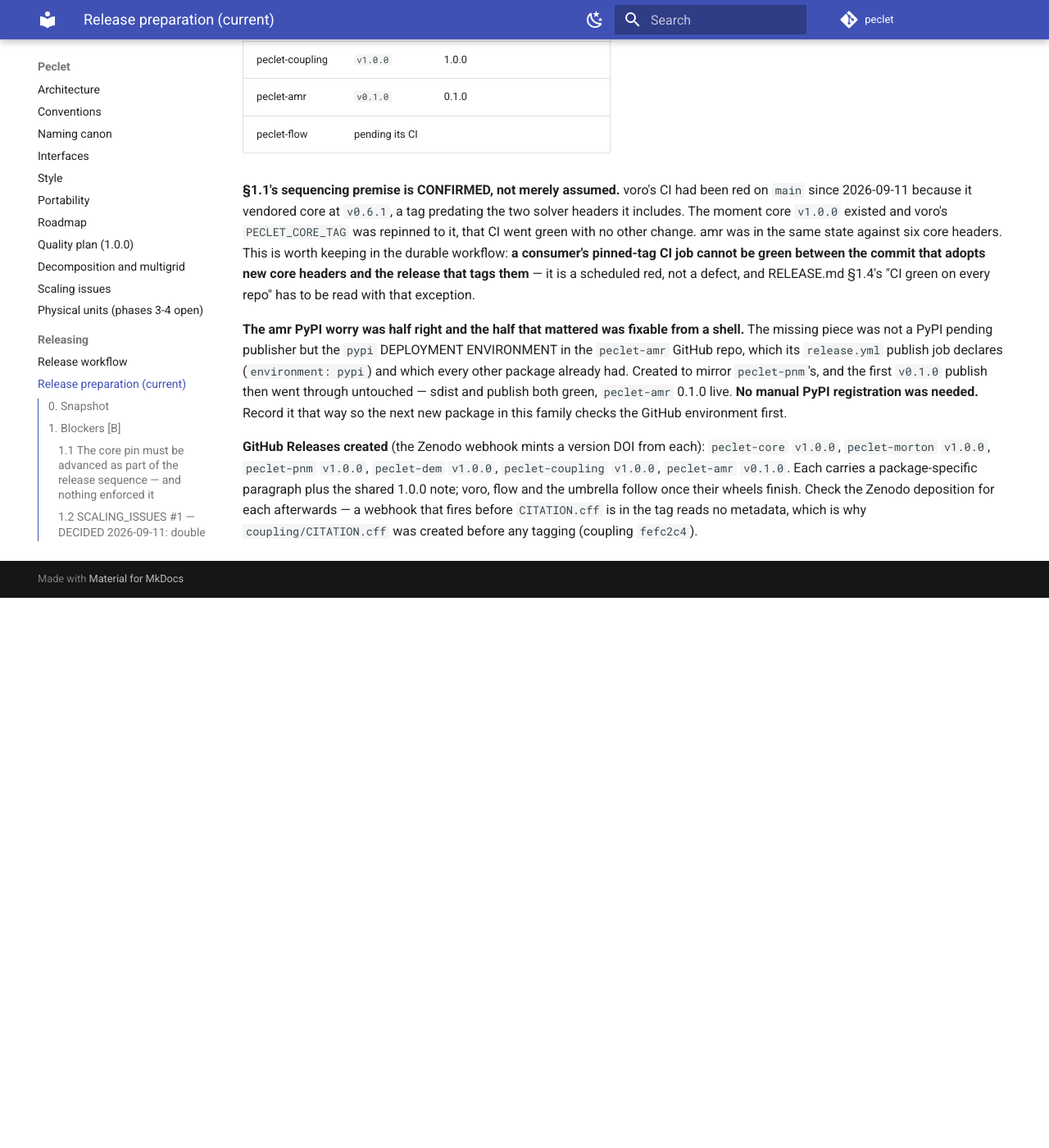
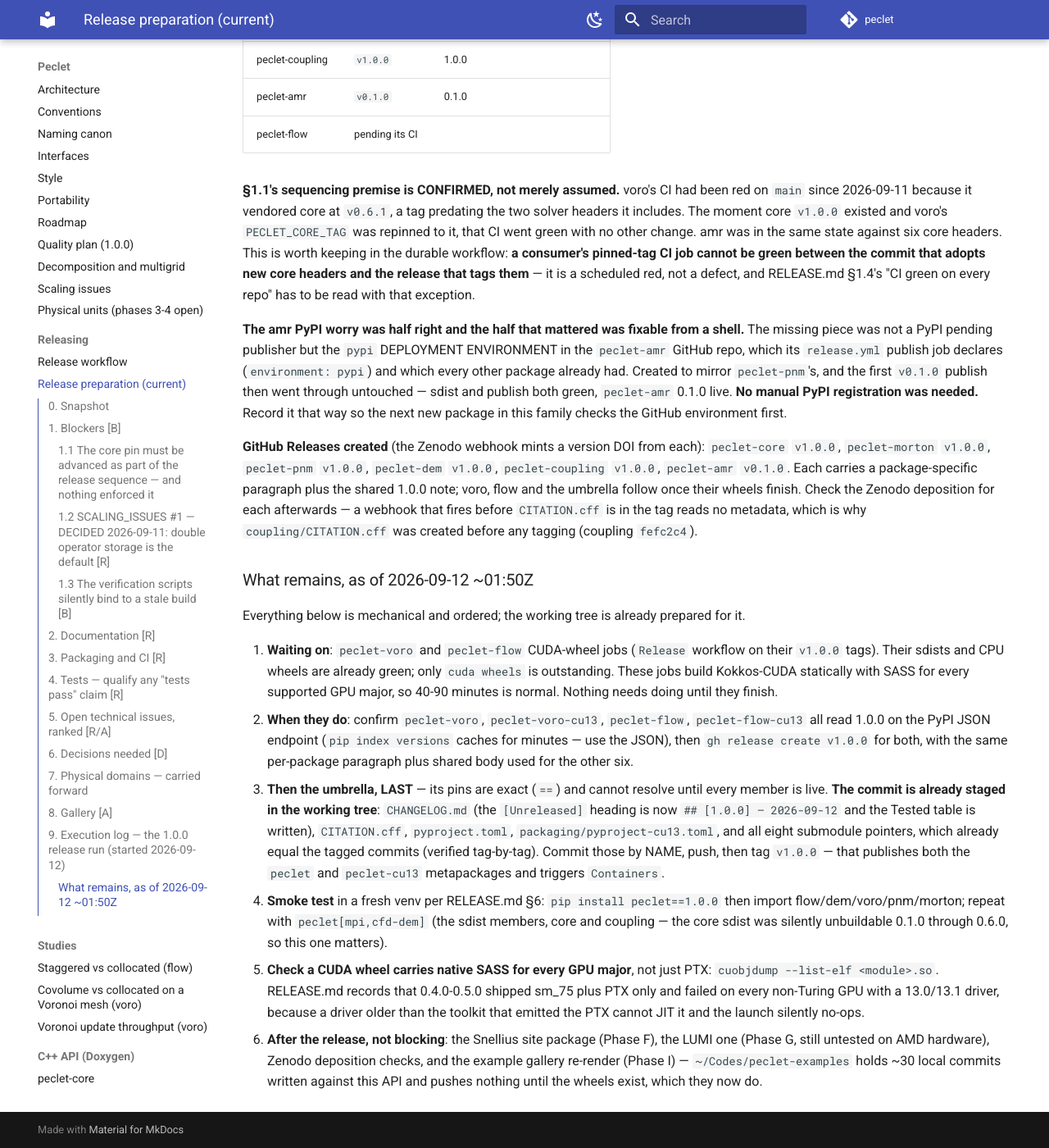
Before and after one commit to computational-chemical-engineering/peclet, an MkDocs documentation site: the page built from docs/RELEASE_PREP.md, in a window 1280 px wide and 1400 px high, scrolled down 11022 px. Shown: the whole window at 82% size. Built offline with MkDocs 1.6.1 and Material for MkDocs 9.7.7, drawn with Linux system fonts in a browser that asks for light colours; comment, search, counter and statistics services are not loaded; before the commit the page ends 11751 px from its top, so only the background shows below that.

Commit message:
RELEASE_PREP §9: what remains, so the release is resumable from files alone
Six of eight packages are published and GitHub-released; voro and flow are
waiting only on their CUDA wheel jobs. The umbrella commit is prepared in the
working tree but deliberately NOT committed: its pins are exact, so it cannot go
out until every member resolves on PyPI.

Written down because the rest is mechanical and ordered, and because the one
piece that exists only in a working tree -- the umbrella's versions, CHANGELOG
date and eight submodule pointers -- would otherwise have to be reconstructed.
The pointers were verified tag by tag against each submodule HEAD.

Also carries the two post-publish checks that are easy to skip and expensive to
skip: the fresh-venv install of peclet[mpi,cfd-dem], because the core sdist was
silently unbuildable from 0.1.0 to 0.6.0, and cuobjdump on a CUDA wheel, because
0.4.0-0.5.0 shipped PTX without native SASS and silently no-opped on every
non-Turing GPU.

Co-Authored-By: Claude Opus 5 <noreply@anthropic.com>
Claude-Session: https://claude.ai/code/session_01Wqm2gbrbGKeKH8YVUHoTch

```diff
--- a/docs/RELEASE_PREP.md
+++ b/docs/RELEASE_PREP.md
@@ -474,3 +474,33 @@ checks the GitHub environment first.
 shared 1.0.0 note; voro, flow and the umbrella follow once their wheels finish. Check the Zenodo
 deposition for each afterwards — a webhook that fires before `CITATION.cff` is in the tag reads no
 metadata, which is why `coupling/CITATION.cff` was created before any tagging (coupling `fefc2c4`).
+
+### What remains, as of 2026-09-12 ~01:50Z
+
+Everything below is mechanical and ordered; the working tree is already prepared for it.
+
+1. **Waiting on**: `peclet-voro` and `peclet-flow` CUDA-wheel jobs (`Release` workflow on their
+   `v1.0.0` tags). Their sdists and CPU wheels are already green; only `cuda wheels` is outstanding.
+   These jobs build Kokkos-CUDA statically with SASS for every supported GPU major, so 40-90 minutes
+   is normal. Nothing needs doing until they finish.
+2. **When they do**: confirm `peclet-voro`, `peclet-voro-cu13`, `peclet-flow`, `peclet-flow-cu13` all
+   read 1.0.0 on the PyPI JSON endpoint (`pip index versions` caches for minutes — use the JSON), then
+   `gh release create v1.0.0` for both, with the same per-package paragraph plus shared body used for
+   the other six.
+3. **Then the umbrella, LAST** — its pins are exact (`==`) and cannot resolve until every member is
+   live. **The commit is already staged in the working tree**: `CHANGELOG.md` (the `[Unreleased]`
+   heading is now `## [1.0.0] — 2026-09-12` and the Tested table is written), `CITATION.cff`,
+   `pyproject.toml`, `packaging/pyproject-cu13.toml`, and all eight submodule pointers, which already
+   equal the tagged commits (verified tag-by-tag). Commit those by NAME, push, then tag `v1.0.0` —
+   that publishes both the `peclet` and `peclet-cu13` metapackages and triggers `Containers`.
+4. **Smoke test** in a fresh venv per RELEASE.md §6: `pip install peclet==1.0.0` then import
+   flow/dem/voro/pnm/morton; repeat with `peclet[mpi,cfd-dem]` (the sdist members, core and coupling —
+   the core sdist was silently unbuildable 0.1.0 through 0.6.0, so this one matters).
+5. **Check a CUDA wheel carries native SASS for every GPU major**, not just PTX:
+   `cuobjdump --list-elf <module>.so`. RELEASE.md records that 0.4.0-0.5.0 shipped sm_75 plus PTX only
+   and failed on every non-Turing GPU with a 13.0/13.1 driver, because a driver older than the toolkit
+   that emitted the PTX cannot JIT it and the launch silently no-ops.
+6. **After the release, not blocking**: the Snellius site package (Phase F), the LUMI one (Phase G,
+   still untested on AMD hardware), Zenodo deposition checks, and the example gallery re-render
+   (Phase I) — `~/Codes/peclet-examples` holds ~30 local commits written against this API and pushes
+   nothing until the wheels exist, which they now do.
```
